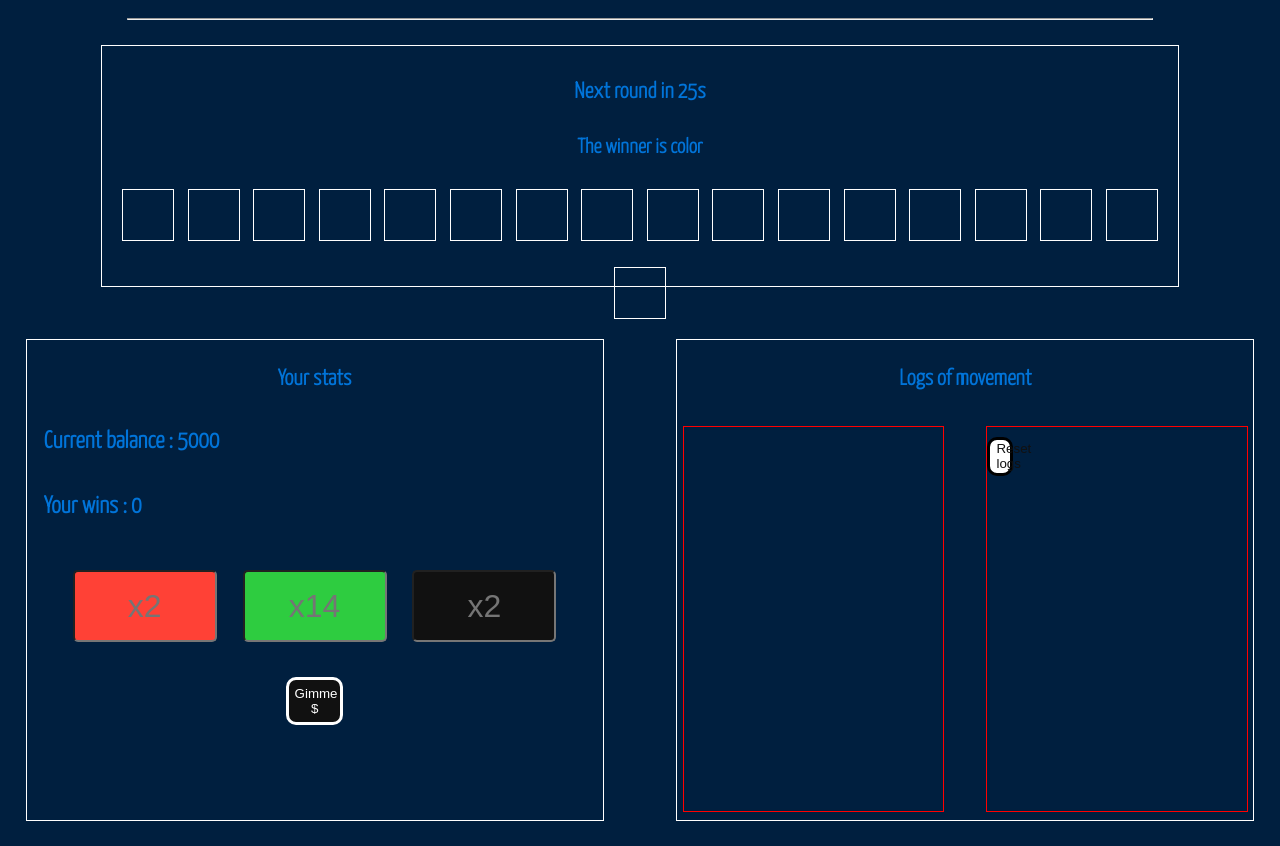
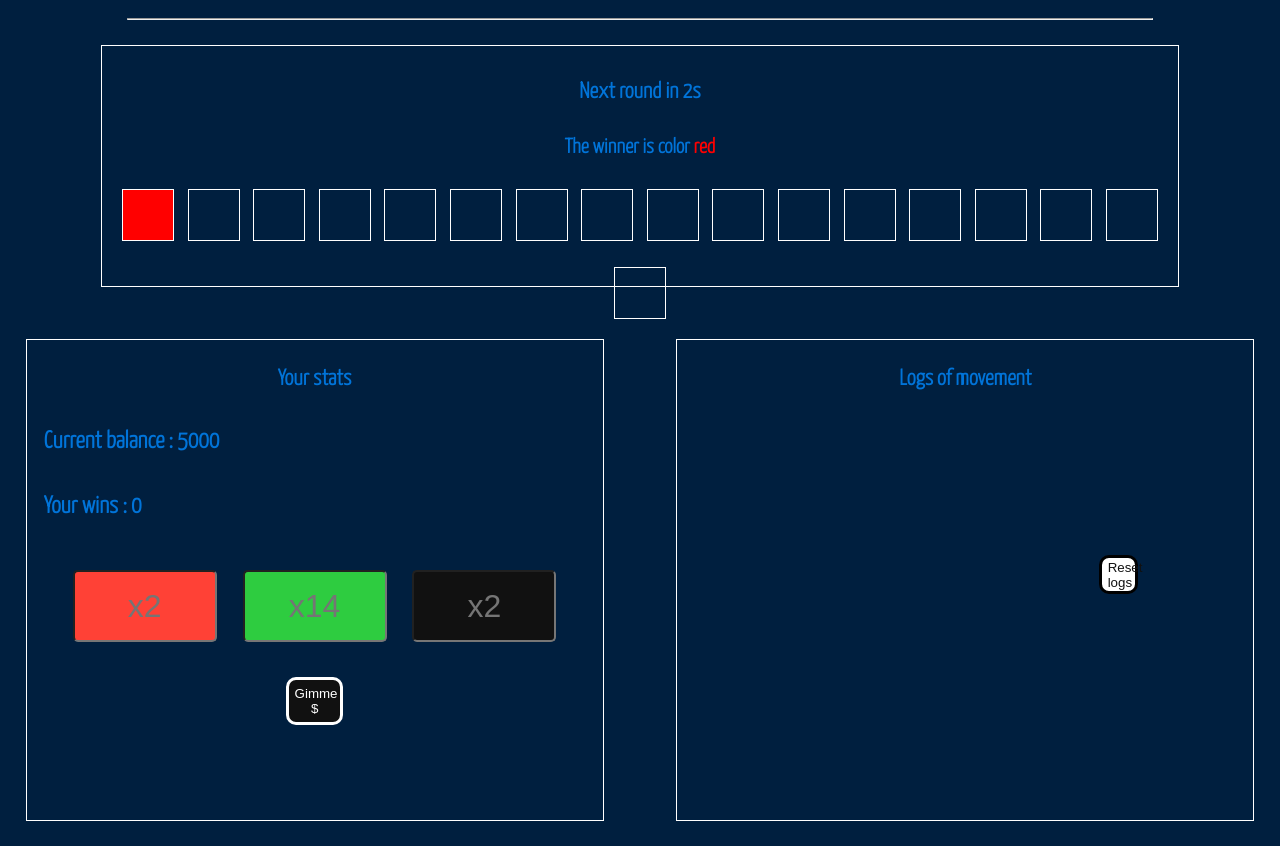
Before and after one commit to Lukaszwolsza/jackpot, a plain HTML site: page index.html in a window 1280 px wide. Shown: the part 75-921 px from the top of the page. Drawn offline with Linux system fonts and the light colour scheme.

Commit message:
add clearing logs button and clearing input after bet some coins

```diff
--- a/assets/scripts/script.js
+++ b/assets/scripts/script.js
@@ -19,7 +19,7 @@ let BET_ON_COLOR_BLACK;
 let BET_ON_COLOR_GREEN;
 
 let counter = 1;
-let seconds = 30;
+let seconds = 3;
 let timerToNewGame;
 let colorOfBetOutput;
 
@@ -36,14 +36,20 @@ function randomColorWinner(){
             colorWinner.style.color = "red";
             colorWinner.textContent = "red";
             document.getElementById("color-box"+counter).style.backgroundColor = "red";
+            // userPocketValue = 2*(betOnRed.value);
+            // outputCurrentValue(userPocketValue);
         } else if (resultOfRandom > 50 && resultOfRandom <= 100){
             colorWinner.style.color = "black";
             colorWinner.textContent = "black";
             document.getElementById("color-box"+counter).style.backgroundColor = "black";
+            // userPocketValue = 2*(betOnBlack.value);
+            // outputCurrentValue(userPocketValue);
         } else if (resultOfRandom === 49){
             colorWinner.style.color = "green";
             colorWinner.textContent = "green";
             document.getElementById("color-box"+counter).style.backgroundColor = "green";
+            // userPocketValue = 2*(betOnGreen.value);
+            // outputCurrentValue(userPocketValue);
         }
 
     counter++;
@@ -56,7 +62,7 @@ function timerToStartGame(){
         seconds--;
         secondTimer.innerHTML = seconds;
     }else {
-        seconds = 31;
+        seconds = 3;
         randomColorWinner();
     }
 }
@@ -101,15 +107,16 @@ function makeBet(){
     outputCurrentValue(userPocketValue);
     showInLogsMove(userBet, "red");
 }
-function clearLogsBox(){
-
-}
-
-
-btnToSend.addEventListener("click", makeBet);
-btnToReset.addEventListener("click", )
-if(btnToSend){
+function clearTheInputs(){
     betOnGreen.value = "";
     betOnRed.value = "";
     betOnBlack.value = "";
 }
+function clearLogsBox(){
+    var divRemover = document.getElementById("dynamic-log-info");
+    divRemover.parentNode.removeChild(divRemover);
+}
+
+btnToSend.addEventListener("click", makeBet);
+btnToSend.addEventListener("click", clearTheInputs);
+btnToReset.addEventListener("click", clearLogsBox);
--- a/assets/style/style.css
+++ b/assets/style/style.css
@@ -149,25 +149,26 @@ body{
 #reset-logs{
     cursor: pointer;
     margin:4% auto;
-    width: 10%;
+    width: 15%;
     height:10%;
     border-radius: 10px;
     border:3px solid black;
     background-color: white;
     color:#111111;
     text-align: center;
+    margin-top:50%;
 }
 #left-box-of-logs{
     width:45%;
     float:left;
-    border:1px solid red;
     height:80%;
     margin:1%;
+
 }
 #right-box-of-logs{
     width:45%;
     float:right;
-    border:1px solid red;
     height:80%;
     margin:1%;
+    text-align: center;
 }
```
